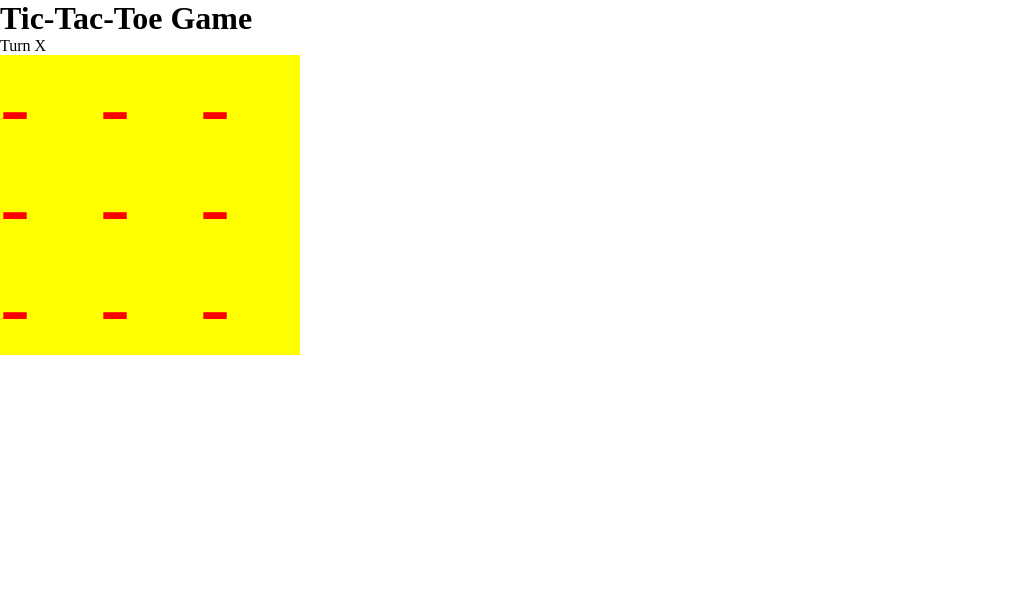
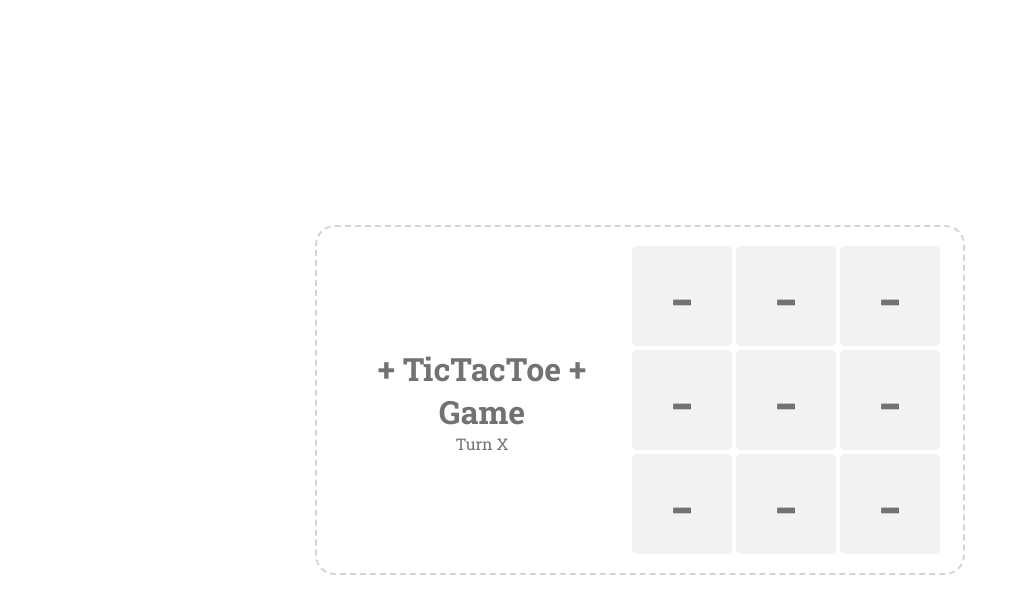
Before and after one commit to GregMalczynski/tic-tac-toe-game, a plain HTML site: page index.html in a window 1280 px wide. Shown: the whole page, without its empty margins (0-1028 px from the left). Drawn offline with Linux system fonts and the light colour scheme.

Commit message:
fix / code optimalization

```diff
--- a/index.html
+++ b/index.html
@@ -4,18 +4,26 @@
     <meta charset="UTF-8">
     <meta http-equiv="X-UA-Compatible" content="IE=edge">
     <meta name="viewport" content="width=device-width, initial-scale=1.0">
+    <link rel="preconnect" href="https://fonts.googleapis.com">
+    <link rel="preconnect" href="https://fonts.gstatic.com" crossorigin>
+    <link href="https://fonts.googleapis.com/css2?family=Roboto+Slab:wght@400;700;900&display=swap" rel="stylesheet">
     <title>Tic-Tac-Toe Game</title>
     <link rel="stylesheet" href="style.css">
 </head>
 <body>
     <div class="app">
-        <header class="app-header">
-            <h1>Tic-Tac-Toe Game</h1>
-        </header>
+        <div class="app-left-side">
+            <header class="app-header">
+                <h1>+ TicTacToe +<br/> Game</h1>
+            </header>
+            <div class="app-game-current-player-wrapper">
+                    <div class="app-game-current-player"></div>
+            </div>
+            <div class="app-winner-wrapper">
+                <div class="app-winner"></div>
+            </div>
+        </div>
         <div class="app-game-wrapper">
-            <div class="app-game-current-player-wrapper">
-                <div class="app-game-current-player"></div>
-            </div>
             <div class="app-game-board-wrapper">
                 <div class="cell" name="cell-1">-</div>
                 <div class="cell" name="cell-2">-</div>
--- a/main.js
+++ b/main.js
@@ -1,5 +1,6 @@
 const cells = document.querySelectorAll('.cell')
 const currentPlayer = document.querySelector('.app-game-current-player')
+const winnerText = document.querySelector('.app-winner')
 
 const rounds = 10;
 let turns = 0;
@@ -11,6 +12,7 @@ let checkWinArrX = []
 let checkWinArrO = []
 
 currentPlayer.innerHTML = 'Turn X'
+winnerText.innerHTML = ''
 
 const checkX = () => {
     const readValuesFromGame = [...cells].map((item) => checkWinArrX.push(item.innerText))
@@ -25,8 +27,12 @@ const checkX = () => {
         (checkWinArrX[2] == 'X' && checkWinArrX[4] == 'X' && checkWinArrX[6] == 'X')
         ) {
         console.log('X Win!')
+        winnerText.innerHTML = 'Winner is X'
         currentPlayer.innerHTML = 'Game Over'
         window.removeEventListener('click', handleClick)
+        setTimeout(() => {
+            resetGame()
+        }, 3000)
     }
 }
 const checkO = () => {
@@ -42,8 +48,12 @@ const checkO = () => {
         (checkWinArrO[2] == 'O' && checkWinArrO[4] == 'O' && checkWinArrO[6] == 'O')
         ) {
         console.log('O Win!')
+        winnerText.innerHTML = 'Winner is O'
         currentPlayer.innerHTML = 'Game Over'
         window.removeEventListener('click', handleClick)
+        setTimeout(() => {
+            resetGame()
+        }, 3000)
     }
 }
 
@@ -59,8 +69,16 @@ const handleClick = (e) => {
         } else {
             if( playerX ) {
                 e.target.innerText = 'X'
+                //e.target.classList.remove('o')
+                e.target.classList.add('x')
+                // e.target.style.backgroundColor = 'yellow'
+                // e.target.style.color = 'blue'
             } else {
                 e.target.innerText = 'O'
+                //e.target.classList.remove('x')
+                e.target.classList.add('o')
+                // e.target.style.backgroundColor = 'blue'
+                // e.target.style.color = 'yellow'
             }
             playerX = !playerX
             playerO = !playerO
@@ -77,10 +95,26 @@ const handleClick = (e) => {
         if ( turns == 9 ) {
             currentPlayer.innerHTML = 'Game Over'
             window.removeEventListener('click', handleClick)
+            resetGame()
         }
     }
-
     console.log(playerX + ' ' + playerO)
 }
 
+const resetGame = () => {
+    [...cells].map((item) => {
+        item.innerText = '-'
+        item.classList.remove('o')
+        item.classList.remove('x')
+        // item.style.backgroundColor = 'rgb(255, 255, 255)'
+        // item.style.color = 'black'
+    })
+    winnerText.innerHTML = ''
+    currentPlayer.innerHTML = 'Turn X'
+    checkWinArrX = []
+    checkWinArrO = []
+    turns = 0
+    window.addEventListener('click', handleClick)
+}
+
 window.addEventListener('click', handleClick)
--- a/style.css
+++ b/style.css
@@ -1,28 +1,79 @@
+:root{
+    --primary-font-color: rgb(114, 114, 114);
+    --primary-font-size: 25px;
+    --secondary-font-color: rgb(155, 155, 155);
+    --secondary-font-size: 18px;
+    --cell-font-size: 75px;
+    --cell-base-color: rgb(242, 242, 242);
+    --cell-X-background-color: rgb(116, 124, 152);
+    --cell-X-color: rgb(255, 218, 97);
+    --cell-O-background-color: rgb(138, 97, 97);
+    --cell-O-color: rgb(255, 110, 110);
+
+}
 *{
     margin: 0;
     padding: 0;
     box-sizing: border-box;
 }
-
 body{
     display: flex;
     width: 100vw;
     height: 100vh;
+    text-align: center;
+    justify-content: center;
+    align-items: center;
+    font-family: 'Roboto Slab', serif;
+    color: var(--primary-font-color)
 }
-
+.app{
+    width: 650px;
+    height: 350px;
+    display: flex;
+    flex-direction: row;
+    align-items: center;
+    border: 2px dashed rgb(212, 212, 212);
+    padding: 15px;
+    border-radius: 20px;
+}
+.app-header{
+    display: flex;
+    text-align: center;
+}
+.app-left-side{
+    width: 300px;
+    display: flex;
+    flex-direction: column;
+    align-items: center;
+}
 .app-game-board-wrapper{
-    position: fixed;
-    width: 300px;
-    height: 300px;
+    width: 308px;
+    height: 308px;
     display: flex;
     flex-direction: row;
     flex-wrap: wrap;
-    background-color: yellow;
-    color: red
+    gap: 4px;
 }
-
+.app-winner{
+    font-size: 1.5rem;
+}
 .cell{
     width: 100px;
     height: 100px;
-    font-size: 90px;
+    font-size: var(--cell-font-size);
+    background-color: var(--cell-base-color);
+    text-align: center;
+    justify-content: center;
+    border-radius: 5px;
+    cursor: pointer;
 }
+.cell.x {
+    background-color: var(--cell-X-background-color);
+    color: var(--cell-X-color);
+    font-weight: 900;
+}
+.cell.o {
+    background-color: var(--cell-O-background-color);
+    color: var(--cell-O-color);
+    font-weight: 900;
+}
```
